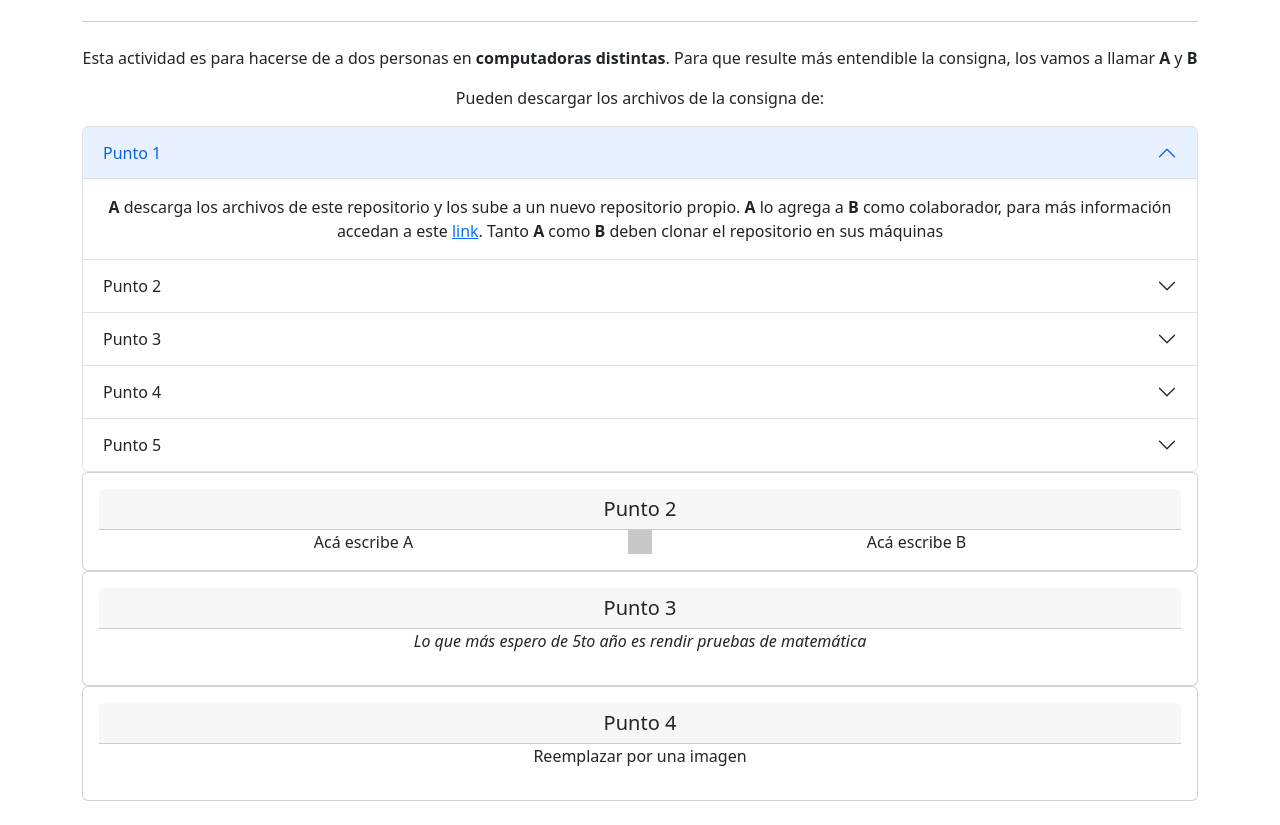
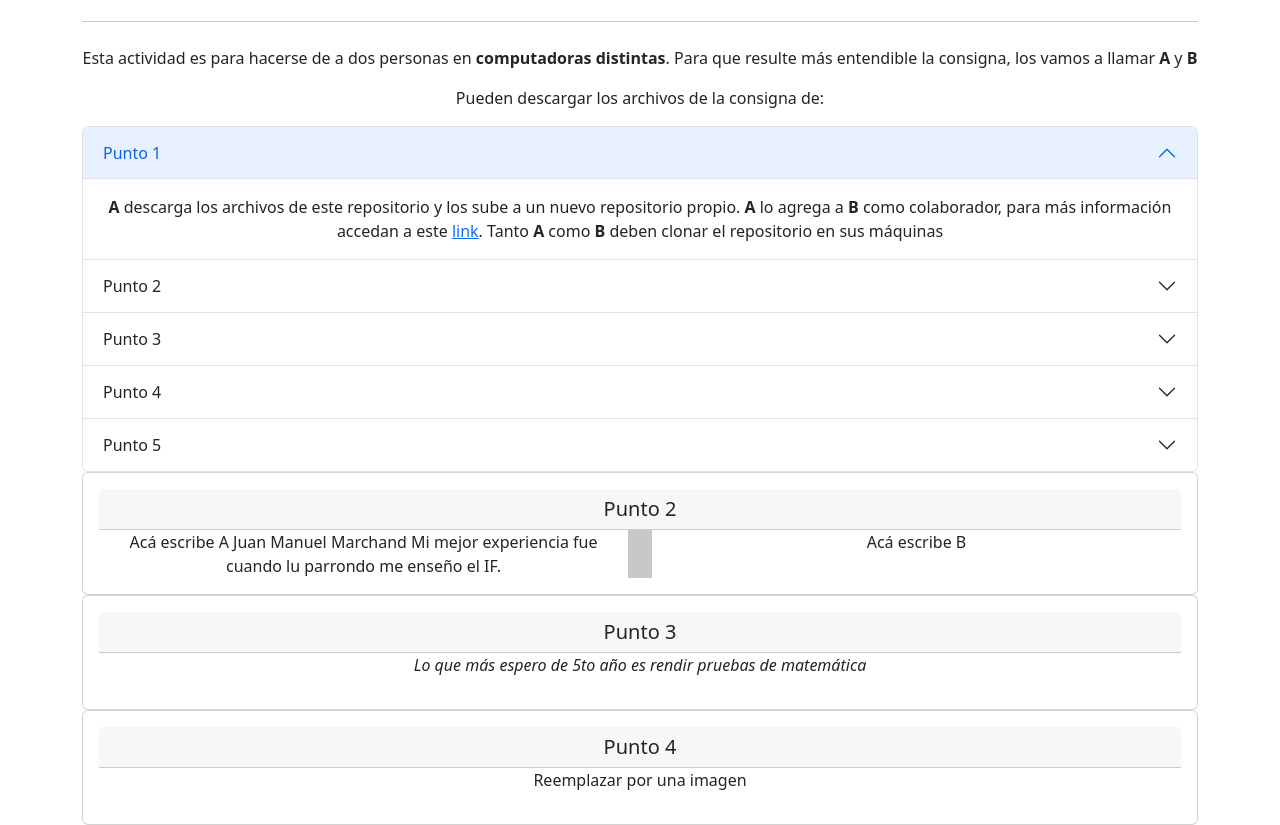
Before and after one commit to Juan-Marchand/Prueba, a plain HTML site: page index.html in a window 1280 px wide. Shown: the part 108-933 px from the top of the page. Before the commit the page ends 909 px from the top, so only its background shows below. Drawn offline with nearby package versions, Linux system fonts and the light colour scheme.

Commit message:
mi mejor experiencia A

```diff
--- a/index.html
+++ b/index.html
@@ -85,6 +85,8 @@
             <div class="row">
               <div class="col-sm">
                 Acá escribe A
+                Juan Manuel Marchand
+                Mi mejor experiencia fue cuando lu parrondo me enseño el IF.
               </div>
               <div class="vr"></div>
               <div class="col-sm">
```
